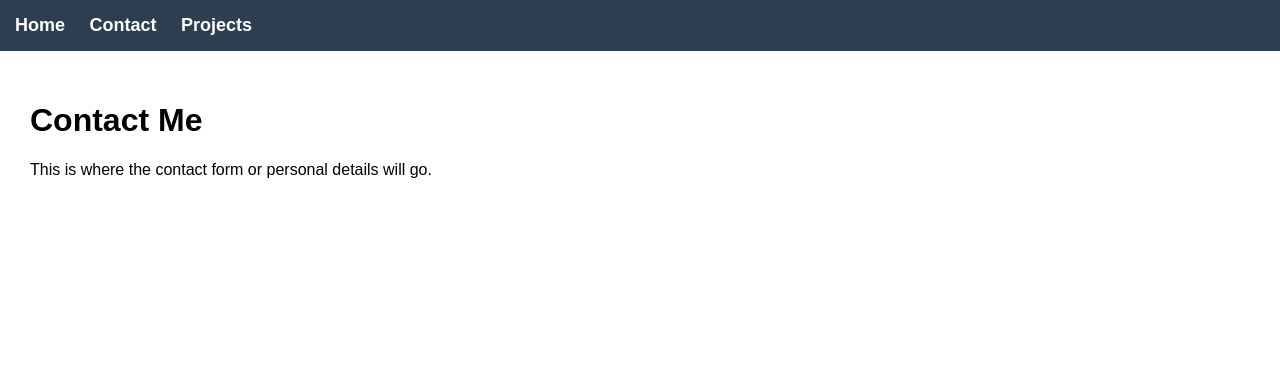
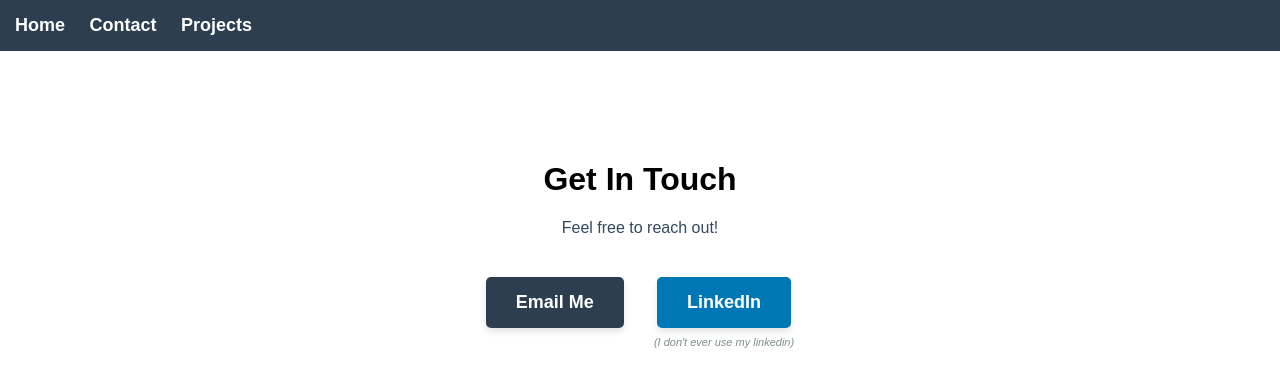
Before and after one commit to eddieperri/jhu_software_concepts, a Flask app: page /contact in a window 1280 px wide. Shown: the top 387 px of the page. Run offline with Flask 3, Linux system fonts and the light colour scheme.

Commit message:
Updated contacts and projects pages

```diff
--- a/module_1/templates/contact.html
+++ b/module_1/templates/contact.html
@@ -1,6 +1,32 @@
 {% extends "base.html" %}
 
 {% block content %}
-    <h1>Contact Me</h1>
-    <p>This is where the contact form or personal details will go.</p>
+    <div style="text-align: center; margin-top: 10vh;">
+
+        <h1>Get In Touch</h1>
+        <p style="margin-bottom: 40px; color: #34495e;">
+            Feel free to reach out!
+        </p>
+
+        <div style="display: flex; justify-content: center; gap: 30px; align-items: flex-start;">
+
+            <a href="mailto:eddie.perri@gmail.com"
+               style="background-color: #2c3e50; color: white; padding: 15px 30px; text-decoration: none; border-radius: 5px; font-weight: bold; font-size: 18px; box-shadow: 0 4px 6px rgba(0,0,0,0.1);">
+                Email Me
+            </a>
+
+            <div style="display: flex; flex-direction: column; align-items: center;">
+
+                <a href="https://www.linkedin.com/in/eddie-perri-2a5160267" target="_blank"
+                   style="background-color: #0077b5; color: white; padding: 15px 30px; text-decoration: none; border-radius: 5px; font-weight: bold; font-size: 18px; box-shadow: 0 4px 6px rgba(0,0,0,0.1);">
+                    LinkedIn
+                </a>
+
+                <small style="margin-top: 8px; font-size: 11px; color: #7f8c8d; font-style: italic;">
+                    (I don't ever use my linkedin)
+                </small>
+            </div>
+
+        </div>
+    </div>
 {% endblock %}
```
Also changed, not shown: module_1/templates/projects.html (+21 -2 lines).
